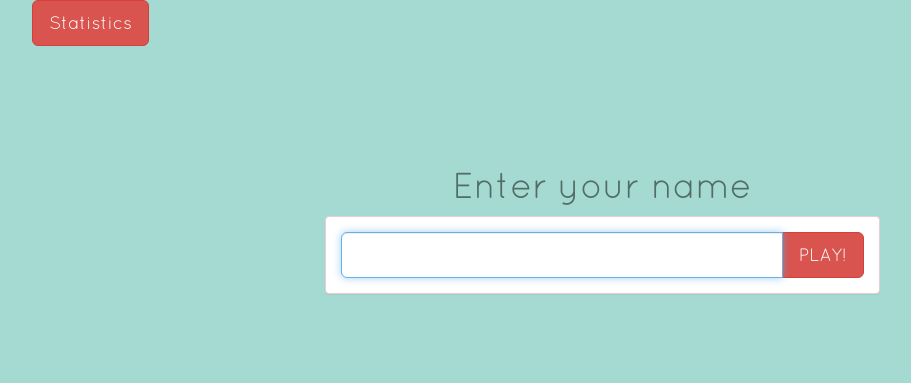
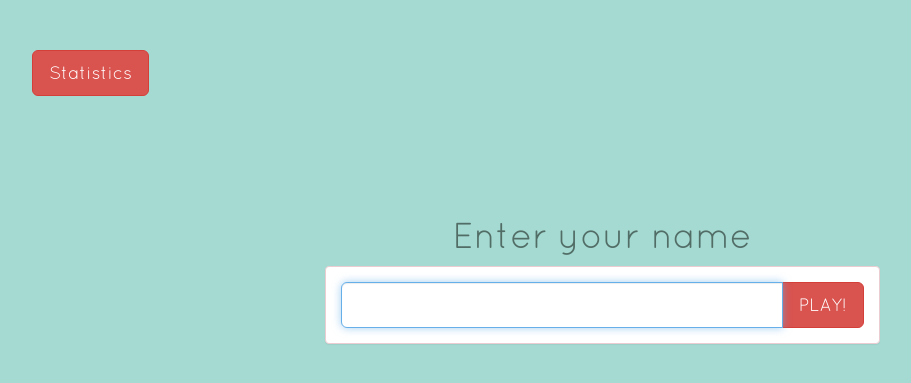
Before and after one commit to paulamarv8/Tic-Tac-Toe, a Spring Boot app: page / in a window 1280 px wide. Shown: the top 383 px of the page, without its empty margins (38-949 px from the left). Run offline with Spring Boot 4, Linux system fonts and the light colour scheme; the project's own start-up code is not run, and a stand-in starts its controllers and pages; some libraries are stand-ins or nearby versions.

Commit message:
Actualizar css
Añadimos un margen al botón de las estadísticas

```diff
--- a/src/main/resources/static/css/style.css
+++ b/src/main/resources/static/css/style.css
@@ -95,3 +95,7 @@ body {
 .scoreBoard span.active {
     border-bottom: 4px solid #F286A0;
 }
+
+.stats{
+	margin-top:50px;
+}
```
